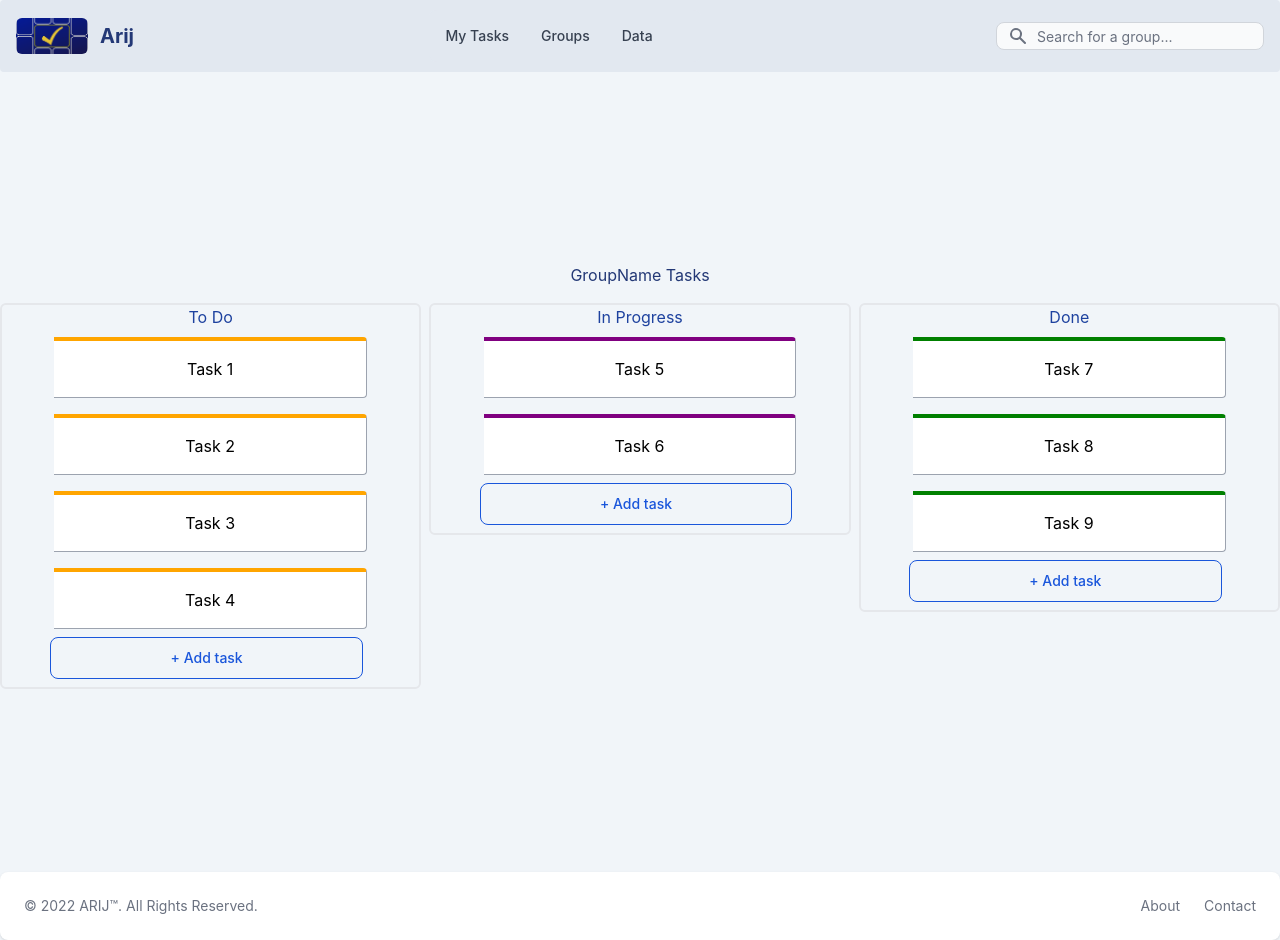
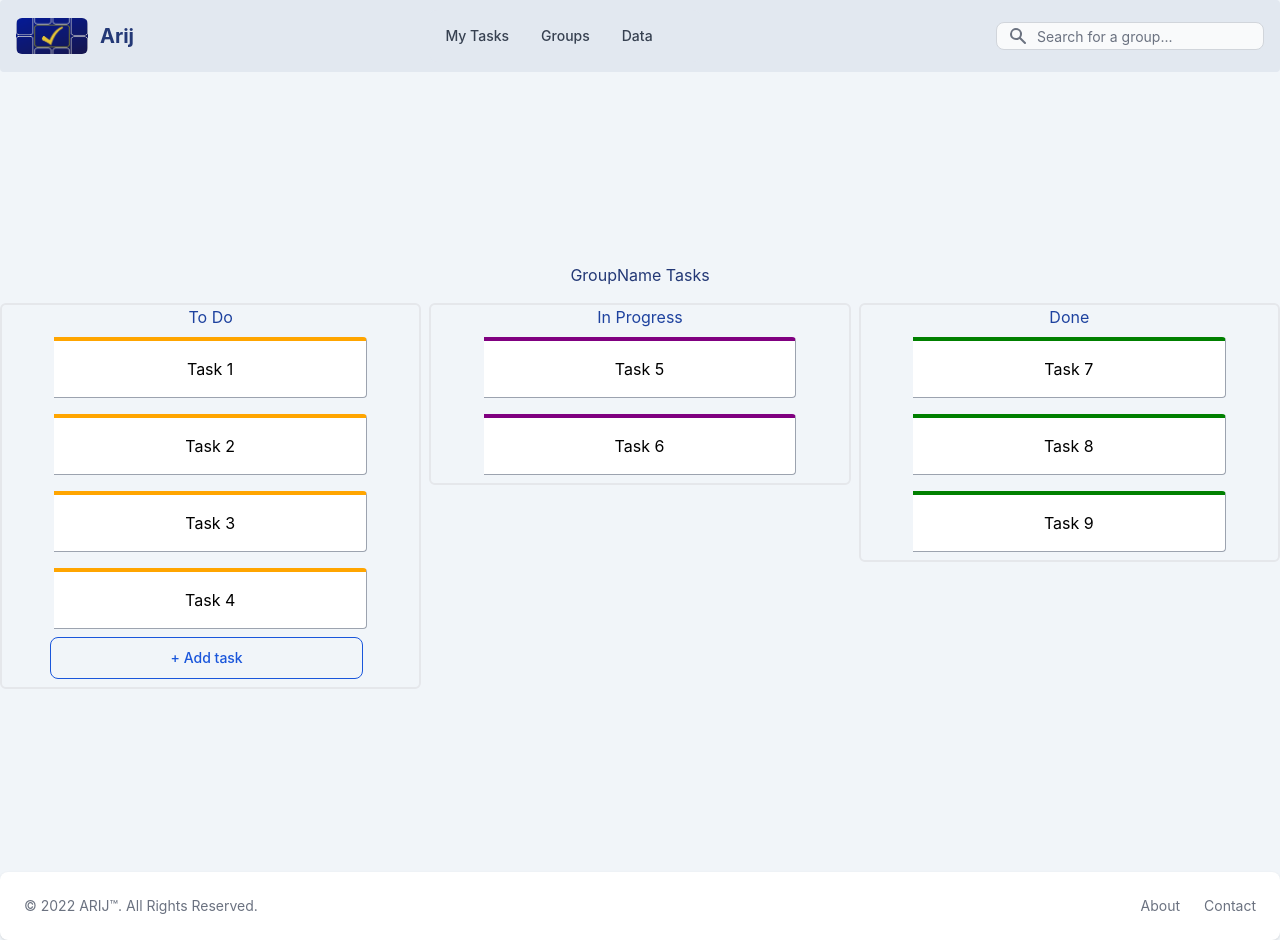
Before and after one commit to Jstelzl/arij, a React (Create React App) app in the folder client/: page /group/a in a window 1280 px wide. Built offline with nearby package versions, Linux system fonts and the light colour scheme.

Commit message:
add task button only renders on to do column

```diff
--- a/client/src/components/Column/index.js
+++ b/client/src/components/Column/index.js
@@ -36,6 +36,9 @@ function Column({ itemList, colTitle, color }) {
                     ))
                 }
             </div>
+            {colTitle === "To Do" ?
+                (
+                    <div>
                         <div>
                             {showModal &&
                                 (<AddTask
@@ -51,6 +54,12 @@ function Column({ itemList, colTitle, color }) {
                         </button>
                     </div>
                 )
+                :
+                (<div></div>)
+            }
+        </div>
+    )
 }
 
+
 export default Column;
```
Lines whose indentation alone changed are shown as unchanged.
